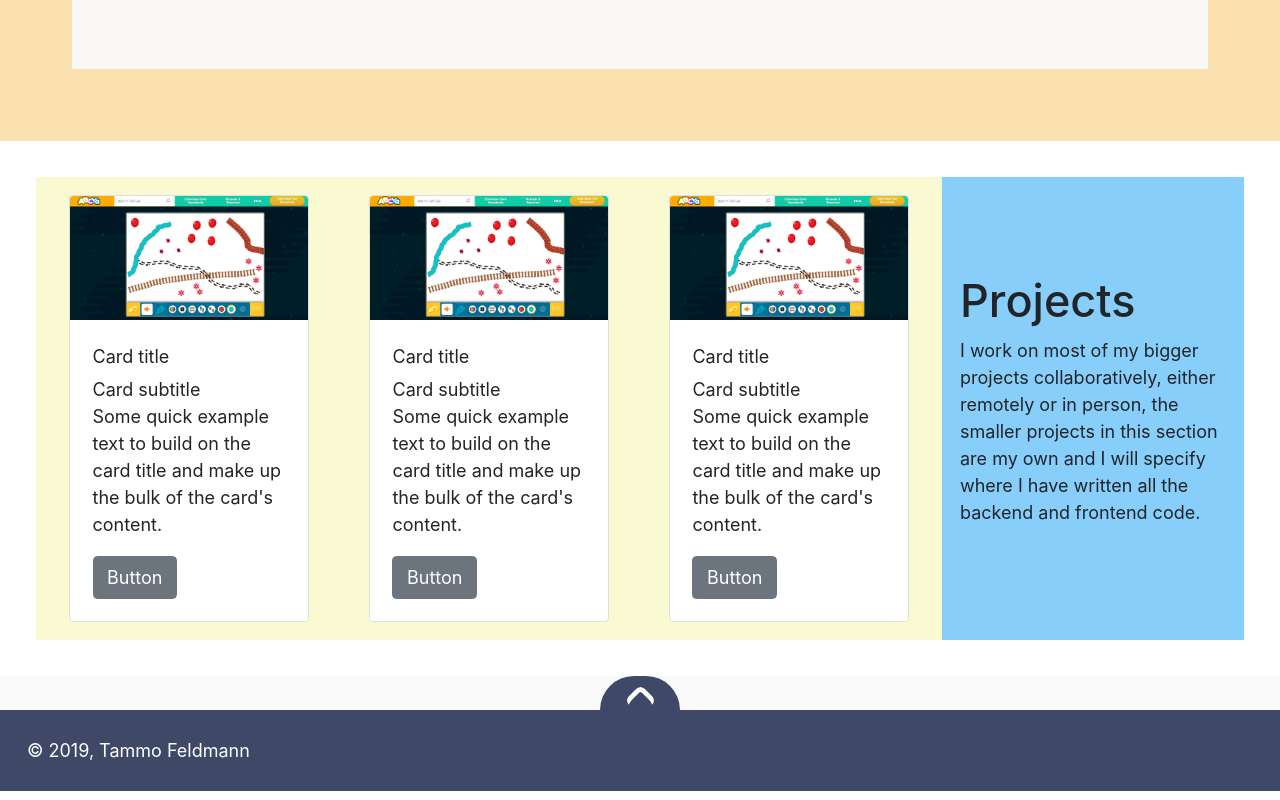
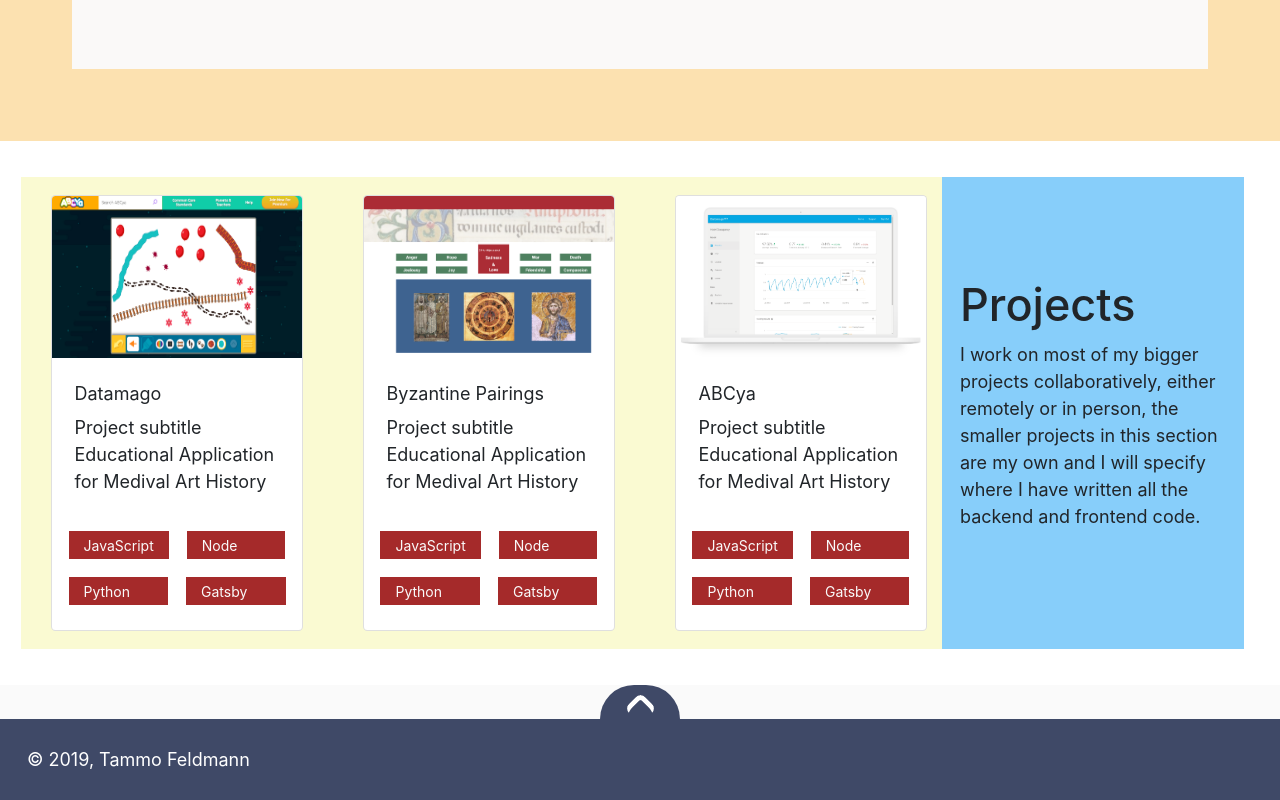
Before and after one commit to Tammo-Feldmann/personal_site, a Gatsby site: page / in a window 1280 px wide. Shown: the part 2453-3253 px from the top of the page. Built offline with nearby package versions, Linux system fonts and the light colour scheme; Gatsby itself is replaced by a stand-in of ours.

Commit message:
Improved cards for experience section

```diff
--- /dev/null
+++ b/src/components/experience/experience-card.module.css
@@ -0,0 +1,16 @@
+.card {
+  padding-bottom: .1rem
+}
+
+.cardImage {
+  height: 9rem;
+}
+
+.skill {
+  background-color: brown;
+  font-size: 14px;
+  color: #FAFAFA;
+  max-width: 6rem;
+  margin: 1rem .5rem 0 .5rem;
+  padding: .2rem;
+}
--- a/src/components/experience/experience-cards.js
+++ b/src/components/experience/experience-cards.js
@@ -1,48 +1,31 @@
 
 import React from 'react';
-import { Col, Button, Card, CardBody, CardImg, CardTitle, CardSubtitle, CardText, CardDeck } from 'reactstrap';
+import { Col, CardDeck, Card, CardBody, CardImg, CardTitle, CardSubtitle, CardText } from 'reactstrap';
+import experienceStyles from './experience-card.module.css'
 
-import ABCya from "../../images/ABCyaScreen.png"
-
-
-const ExCards = () => (
-  <div>
-    <CardDeck>
-      <Col sm="4">
-        <Card>
-          <CardImg top width="100%" src={ABCya} alt="Card image cap" />
-          <CardBody>
-            <CardTitle>Card title</CardTitle>
-            <CardSubtitle>Card subtitle</CardSubtitle>
-            <CardText>Some quick example text to build on the card title and make up the bulk of the card's content.</CardText>
-            <Button>Button</Button>
-          </CardBody>
-        </Card>
-      </Col>
-      <Col sm="4">
-        <Card>
-          <CardImg top width="100%" src={ABCya} alt="Card image cap" />
-          <CardBody>
-            <CardTitle>Card title</CardTitle>
-            <CardSubtitle>Card subtitle</CardSubtitle>
-            <CardText>Some quick example text to build on the card title and make up the bulk of the card's content.</CardText>
-            <Button>Button</Button>
-          </CardBody>
-        </Card>
-      </Col>
-      <Col sm="4">
-        <Card>
-          <CardImg top width="100%" src={ABCya} alt="Card image cap" />
-          <CardBody>
-            <CardTitle>Card title</CardTitle>
-            <CardSubtitle>Card subtitle</CardSubtitle>
-            <CardText>Some quick example text to build on the card title and make up the bulk of the card's content.</CardText>
-            <Button>Button</Button>
-          </CardBody>
-        </Card>
-      </Col>
-    </CardDeck>
-  </div >
+const ExCard = ({ image, title, subtitle, excerpt, skill1 }) => (
+  <Card className={experienceStyles.card}>
+    <CardImg className={experienceStyles.cardImage} top width="100%" src={image} alt="Card image cap" />
+    <CardBody>
+      <div className="CardTitle">
+        <CardTitle>{title}</CardTitle>
+        <CardSubtitle>{subtitle}</CardSubtitle>
+      </div>
+      <CardText>{excerpt}</CardText>
+      <CardDeck>
+        <Col className={experienceStyles.skill}>JavaScript
+          {skill1}
+        </Col>
+        <Col className={experienceStyles.skill}>Node
+        </Col>
+        <Col className={experienceStyles.skill}>Python
+          {skill1}
+        </Col>
+        <Col className={experienceStyles.skill}>Gatsby
+        </Col>
+      </CardDeck>
+    </CardBody>
+  </Card>
 )
 
-export default ExCards
+export default ExCard
--- a/src/components/experience/experience-section.js
+++ b/src/components/experience/experience-section.js
@@ -1,12 +1,50 @@
 import React from 'react';
-import ExCards from './experience-cards'
-import experienceStyles from "./experience-section.module.css"
+import ExCard from './experience-cards'
+import experienceStyles from "./experience-section.module.css";
+import { Col, CardDeck } from 'reactstrap'
+import DatamagoImage from '../../images/dm-landing.png';
+import ABCya from '../../images/ABCyaScreen.png';
+import Byzantine from '../../images/Byzantine.png';
+
+const myProjects = [
+  {
+    title: 'Datamago',
+    subtitle: 'Project subtitle',
+    image: ABCya,
+    excerpt: 'Educational Application for Medival Art History',
+    skill: 'Project Skill'
+  },
+  {
+    title: 'Byzantine Pairings',
+    subtitle: 'Project subtitle',
+    image: Byzantine,
+    excerpt: 'Educational Application for Medival Art History',
+    skill: 'Project Skill'
+  },
+  {
+    title: 'ABCya',
+    subtitle: 'Project subtitle',
+    image: DatamagoImage,
+    excerpt: 'Educational Application for Medival Art History',
+    skill: 'Project Skill'
+  }
+]
 
 const Experience = () => (
   <div className={experienceStyles.container}>
-    <div className={experienceStyles.deck}>
-      <ExCards></ExCards>
-    </div>
+    <CardDeck className={experienceStyles.deck}>
+      {myProjects.map(project => (
+        <Col sm="4">
+          <ExCard
+            image={project.image}
+            key={project.title}
+            title={project.title}
+            subtitle={project.subtitle}
+            excerpt={project.excerpt}
+          />
+        </Col>
+      ))}
+    </CardDeck>
     <div className={experienceStyles.label}>
       <h1>Projects</h1>
       <p>I work on most of my bigger projects collaboratively, either remotely or in person, the smaller projects in this
--- a/src/components/experience/experience-section.module.css
+++ b/src/components/experience/experience-section.module.css
@@ -6,7 +6,8 @@
 
 .deck {
   background-color: lightgoldenrodyellow;
-  padding: 1rem;
+  padding-top: 1rem;
+  padding-bottom: 1rem;
 }
 
 .label {
```
